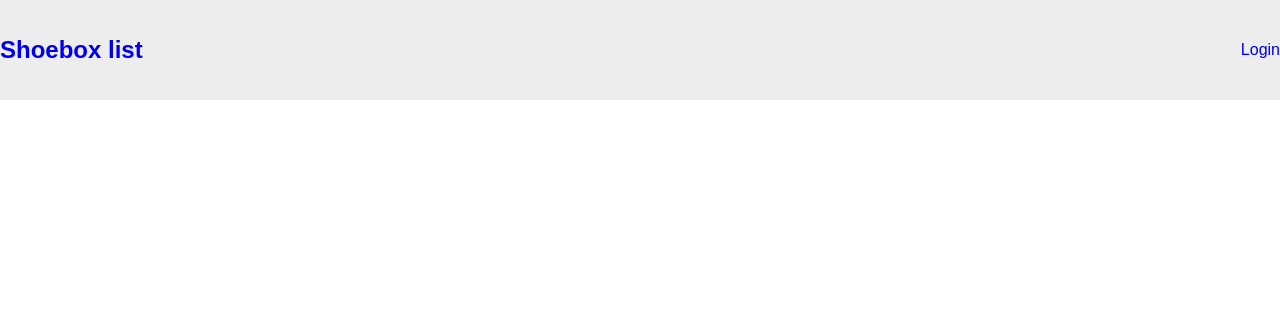
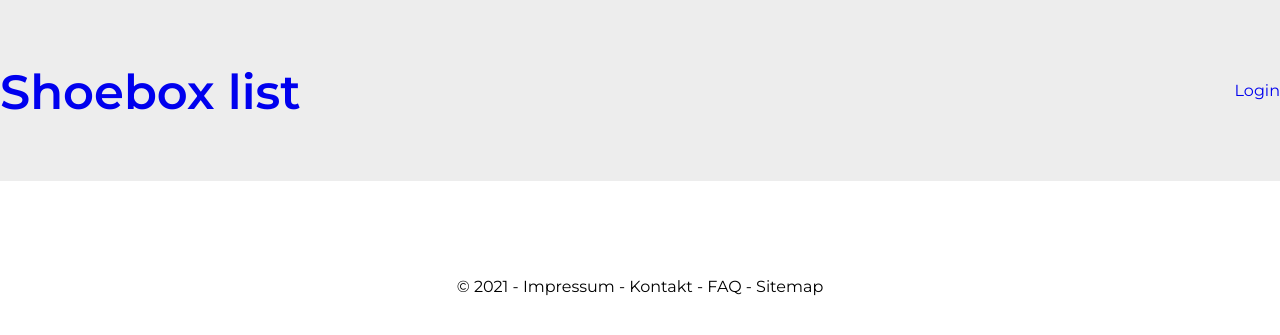
Before and after one commit to eg0re/webpyproject, a Django app: page / in a window 1280 px wide. Shown: the top 335 px of the page. Run offline with Django 3.2, Linux system fonts and the light colour scheme; data that the repository does not hold is empty.

Commit message:
some visual stuff just because

```diff
--- a/Shoebox/forms.py
+++ b/Shoebox/forms.py
@@ -17,8 +17,12 @@ class ShoeboxForm(forms.ModelForm):
 class CommentForm(forms.ModelForm):
     class Meta:
         model = Comment
-        fields = ['rating','text']
+        fields = ['rating', 'text']
         widgets = {
             'user': forms.HiddenInput(),
             'shoebox': forms.HiddenInput(),
         }
+
+    def __init__(self, *args, **kwargs):
+        super(CommentForm, self).__init__(*args, **kwargs)
+        self.fields['text'].label = ""
--- a/Shoebox/templates/box-list.html
+++ b/Shoebox/templates/box-list.html
@@ -25,7 +25,7 @@
                     </a>
                     <div class="article-details-wrapper">
                         <div>
-                            <div>{{ box.brand }}</div>
+                            <div class="article-brand">{{ box.brand }}</div>
                             <div>Größe: {{ box.width }} x {{ box.height }} x {{ box.length }}</div>
                             <!-- TODO: implement rating -->
                             <div class="stars-average">⭐⭐⭐⭐ (4 Bewertungen)</div>
--- a/static/css/style.css
+++ b/static/css/style.css
@@ -1,5 +1,5 @@
 * {
-    font-family: Arial;
+    font-family: 'Montserrat', sans-serif;
     -webkit-transition: all .2s ease-in-out;
     -moz-transition: all .2s ease-in-out;
     -o-transition: all .2s ease-in-out;
@@ -7,6 +7,11 @@
 }
 
 a:link { text-decoration: none; }
+
+h2 {
+    font-family: 'Permanent Marker', cursive;
+    font-size: 36pt;
+}
 
 body {
     background: white;
@@ -49,6 +54,10 @@ header {
     height: 100%;
 }
 
+.article-brand {
+    font-weight: 600;
+}
+
 .article {
     width: max-content;
     display: flex;
@@ -66,8 +75,8 @@ header {
 
 .article-name {
     color: black;
-    font-family: arial;
-    font-size: 16pt;
+    font-family: 'Permanent Marker', cursive;
+    font-size: 26pt;
 }
 
 .article-price {
--- a/templates/base.html
+++ b/templates/base.html
@@ -2,6 +2,9 @@
 <html lang="de">
 <head>
     <meta charset="utf-8">
+    <link rel="preconnect" href="https://fonts.googleapis.com">
+    <link rel="preconnect" href="https://fonts.gstatic.com" crossorigin>
+    <link href="https://fonts.googleapis.com/css2?family=Montserrat:wght@400;600&family=Permanent+Marker&display=swap" rel="stylesheet">
     {% block css %}{% endblock %}
     <title>{% block title %}Base Titel{% endblock %}</title>
 </head>
@@ -28,4 +31,7 @@
     </header>
     {% block content %}Base Block{% endblock %}
 </body>
+<footer>
+    &copy; 2021 - Impressum - Kontakt - FAQ - Sitemap
+</footer>
 </html>
```
Also changed, not shown: Shoebox/models.py (+6 -5 lines).
